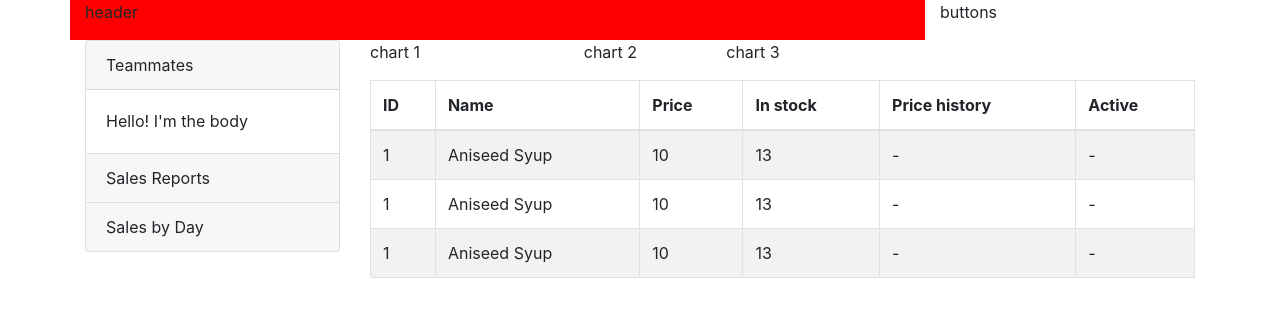
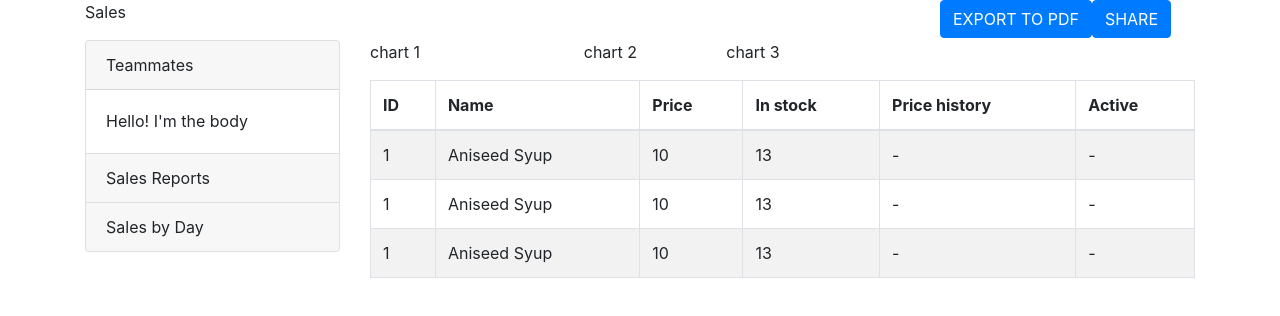
Before and after one commit to agustinmformoso/dashboard, a React (Create React App) app in the folder ui/: page / in a window 1280 px wide. Shown: the top 316 px of the page. Built offline with nearby package versions, Linux system fonts and the light colour scheme.

Commit message:
header with buttons

```diff
--- a/ui/src/App.jsx
+++ b/ui/src/App.jsx
@@ -7,20 +7,12 @@ import Col from 'react-bootstrap/Col';
 import Grid from './Containers/Grid';
 import Charts from './Containers/Charts';
 import AccordionPanel from './Containers/AccordionPanel';
+import Header from './Containers/Header';
 
 const App = () => {
     return (
         <Container>
-            <Row>
-                <Col md={9} className="header" >
-                    <p>header</p>
-                </Col>
-
-                <Col md={3} className="buttons" >
-                    <p>buttons</p>
-                </Col>
-            </Row>
-
+            <Header />
             <Row>
                 <Col md={3} className="panel" >
                     <AccordionPanel />
--- a/ui/src/Components/Button/index.jsx
+++ b/ui/src/Components/Button/index.jsx
@@ -2,10 +2,10 @@ import React from 'react'
 import "./styles.css";
 import Button from 'react-bootstrap/Button';
 
-const Button = () => {
+const ButtonComp = ({ description }) => {
     return (
-        <Button variant="primary">Primary</Button>
+        <Button variant="primary">{description}</Button>
     )
 }
 
-export default Button;
+export default ButtonComp;
--- a/ui/src/Containers/Header/index.jsx
+++ b/ui/src/Containers/Header/index.jsx
@@ -0,0 +1,22 @@
+import React from 'react'
+import "./styles.css";
+import Row from 'react-bootstrap/Row';
+import Col from 'react-bootstrap/Col';
+import ButtonComp from '../../Components/Button';
+
+const Header = () => {
+    return (
+        <Row>
+            <Col md={9} className="header" >
+                <p>Sales</p>
+            </Col>
+
+            <Col md={3} className="buttons" >
+                <ButtonComp description="EXPORT TO PDF" />
+                <ButtonComp description="SHARE" />
+            </Col>
+        </Row>
+    )
+}
+
+export default Header;
--- a/ui/src/styles.css
+++ b/ui/src/styles.css
@@ -1,6 +1,3 @@
-.header {
-    background: red;
-}
 
 .chart {
     background: pink;
```
